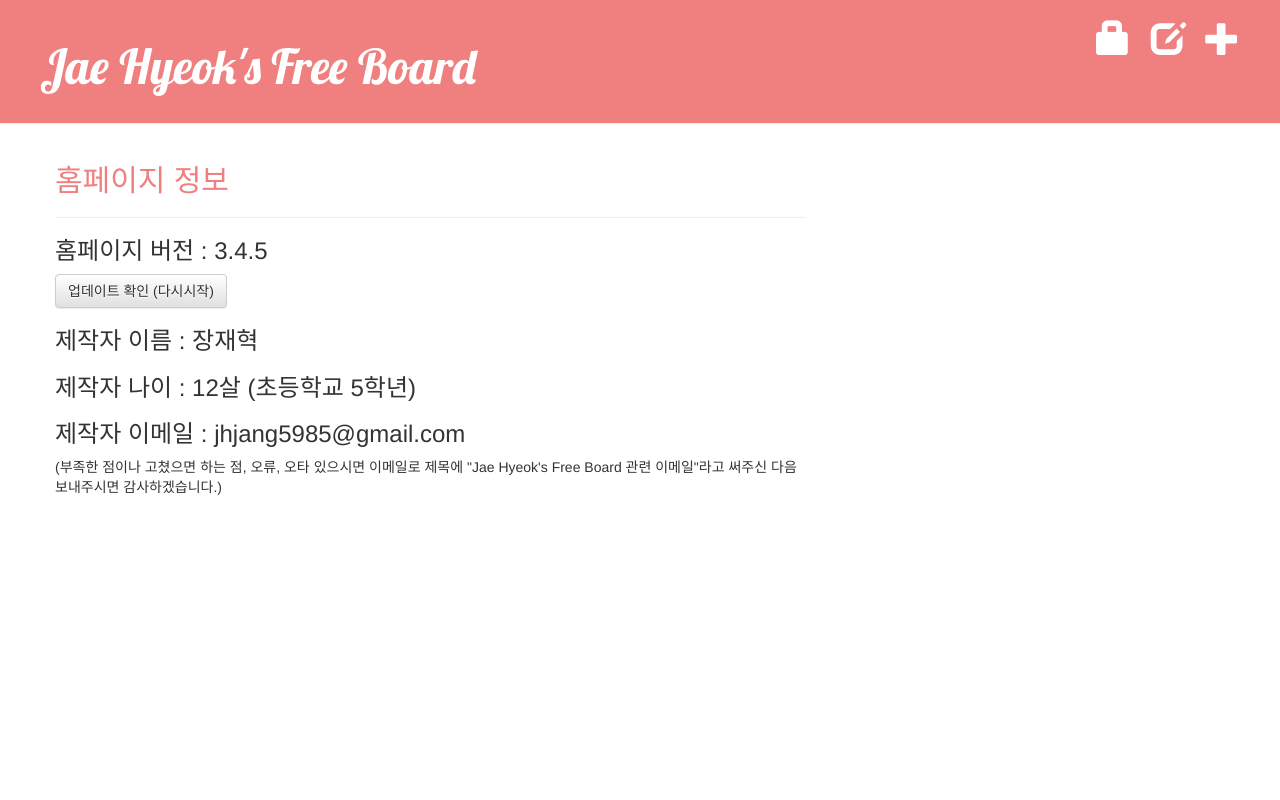
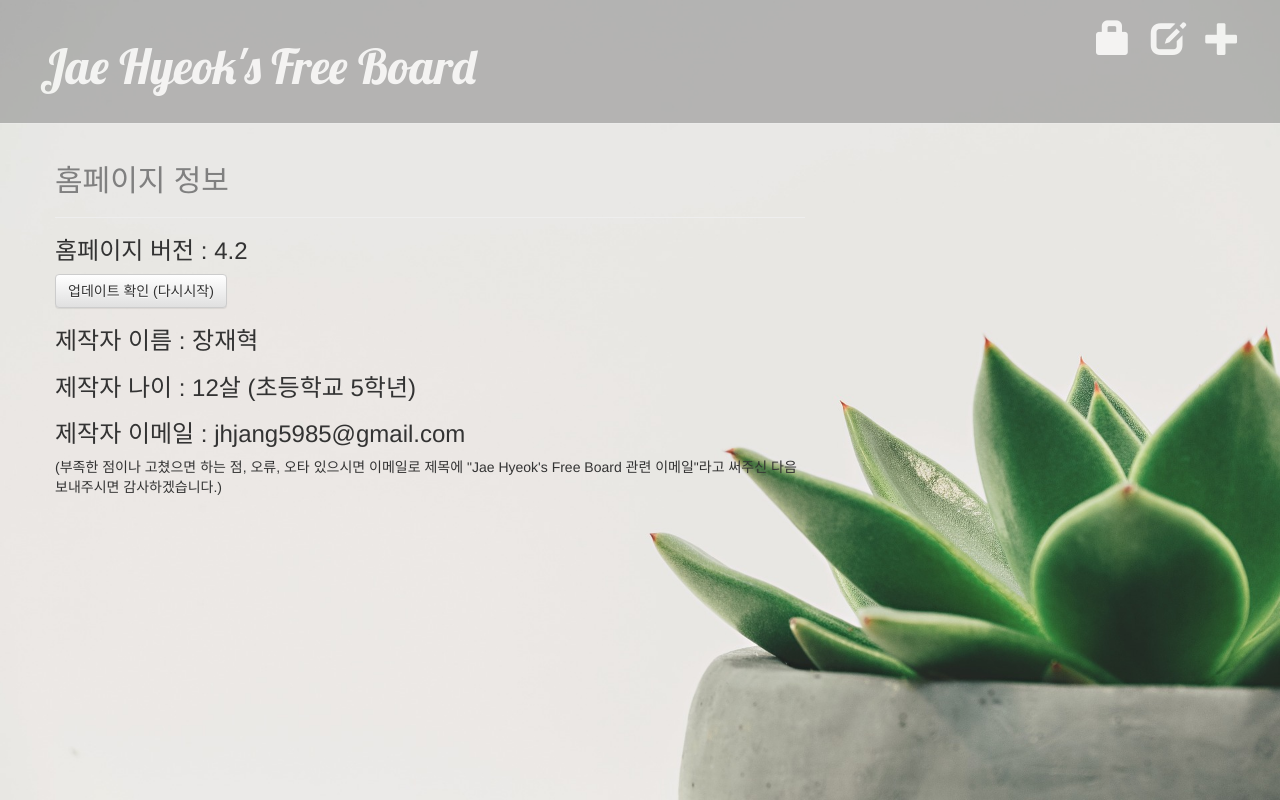
Before and after one commit to jhjang5985/my-first-blog, a Django app: page /information/ in a window 1280 px wide. Run offline with Django 3.2, Linux system fonts and the light colour scheme; some libraries are stand-ins or nearby versions.

Commit message:
very big update!

```diff
--- a/blog/static/blog/blog.css
+++ b/blog/static/blog/blog.css
@@ -1,7 +1,8 @@
 .page-header {
-    background-color : lightcoral;
+    background-color : gray;
     margin-top : 0;
     padding : 20px 20px 20px 40px;
+    opacity: 0.5;
 }
 
 .page-header h1, .page-header h1 a, .page-header h1 a:visited, .page-header h1 a:active {
@@ -19,7 +20,7 @@
 }
 
 .post_edit_class_name h2, .Bomb h2 {
-    color : lightcoral;
+    color : gray;
 }
 
 .date {
@@ -67,23 +68,23 @@
 }
 
 .description_draft_list h3 {
-    color : lightcoral;
+    color : gray;
 }
 
 .post .post_detail_class_name1 h1 {
-    color : lightcoral;
+    color : gray;
 }
 
 .post_detail_class_name2 h3 {
-    color : lightcoral;
+    color : gray;
 }
 
 .about_log_in h3{
-    color : lightcoral;
+    color : gray;
 }
 
 .notice, .guide {
-    color : lightcoral;
+    color : gray;
 }
 
 .date p {
@@ -109,9 +110,17 @@
 }
 
 .title h2 {
-    color : lightcoral;
+    color : gray;
 }
 
 .update h2 {
-    color : lightcoral;
+    color : gray;
 }
+
+body {
+    background-image: url('../blog/display_img/plant-2004483_1920.jpg');
+    -webkit-background-size: cover;
+    -moz-background-size: cover;
+    -o-background-size: cover;
+    background-size: cover;
+}
--- a/blog/templates/blog/information.html
+++ b/blog/templates/blog/information.html
@@ -7,7 +7,7 @@
     <hr/>
 
     <div class="information">
-        <h3>홈페이지 버전 : 3.4.5</h3>
+        <h3>홈페이지 버전 : 4.2</h3>
         <a class="btn btn-default" href="{% url 'update' %}">업데이트 확인 (다시시작)</a>
         <h3>제작자 이름 : 장재혁</h3>
         <h3>제작자 나이 : 12살 (초등학교 5학년)</h3>
```
Also changed, not shown: blog/static/blog/display_img/display_img_1.PNG (deleted), blog/static/blog/display_img/display_img_2.PNG (deleted), blog/static/blog/display_img/display_img_3.PNG (deleted), blog/static/blog/display_img/display_img_4.PNG (deleted), blog/static/blog/display_img/display_img_5.PNG (deleted), blog/static/blog/display_img/display_img_6.png (deleted), blog/static/blog/display_img/plant-2004483_1920.jpg (added).
